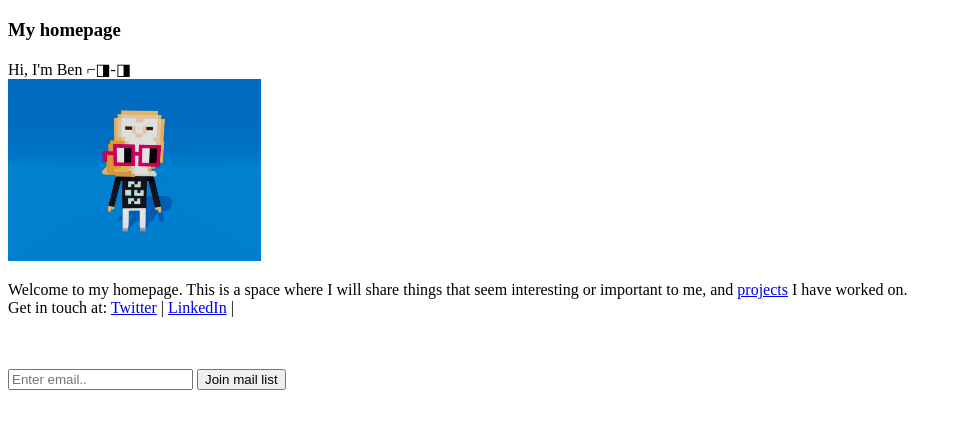
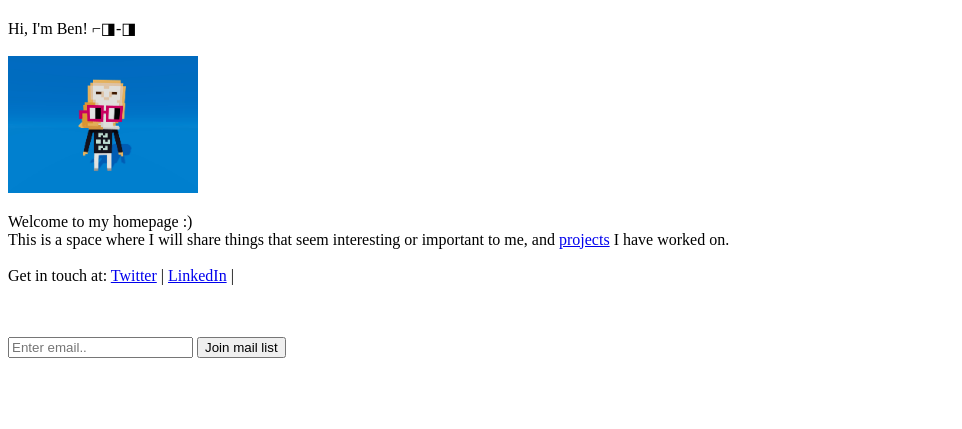
Before and after one commit to b3nnnp/b3nnnp.github.io, a plain HTML site: page index.html in a window 1280 px wide. Shown: the part 61-490 px from the top of the page, without its empty margins (0-962 px from the left). Drawn offline with Linux system fonts and the light colour scheme.

Commit message:
update index.html

```diff
--- a/index.html
+++ b/index.html
@@ -6,14 +6,18 @@
 
 <body>
 	<h1>b3nnn.eth</h1>
-	<h3>My homepage</h3>
-	Hi, I'm Ben ⌐◨-◨ <br>
-	<img src="3DNounOWL.jpeg" width="20%">
+	Hi, I'm Ben!  ⌐◨-◨
+
+	<br>
+	<br>
+	<img src="3DNounOWL.jpeg" width="15%">
 
 	<div>
-		<p>Welcome to my homepage.  This is a space where I will share things that seem interesting or important to me, and <a href="bio.html" target="_blank">projects</a> I have worked on.
+		<p>Welcome to my homepage :)
+			<br>  This is a space where I will share things that seem interesting or important to me, and <a href="bio.html" target="_blank">projects</a> I have worked on.
 
 
+		<br>
 		<br>
 		Get in touch at:   <a href="https://twitter.com/b3nnn21">Twitter</a>   |   <a href="https://www.linkedin.com/in/benperezau/">LinkedIn</a>  |
 	</div>
```
